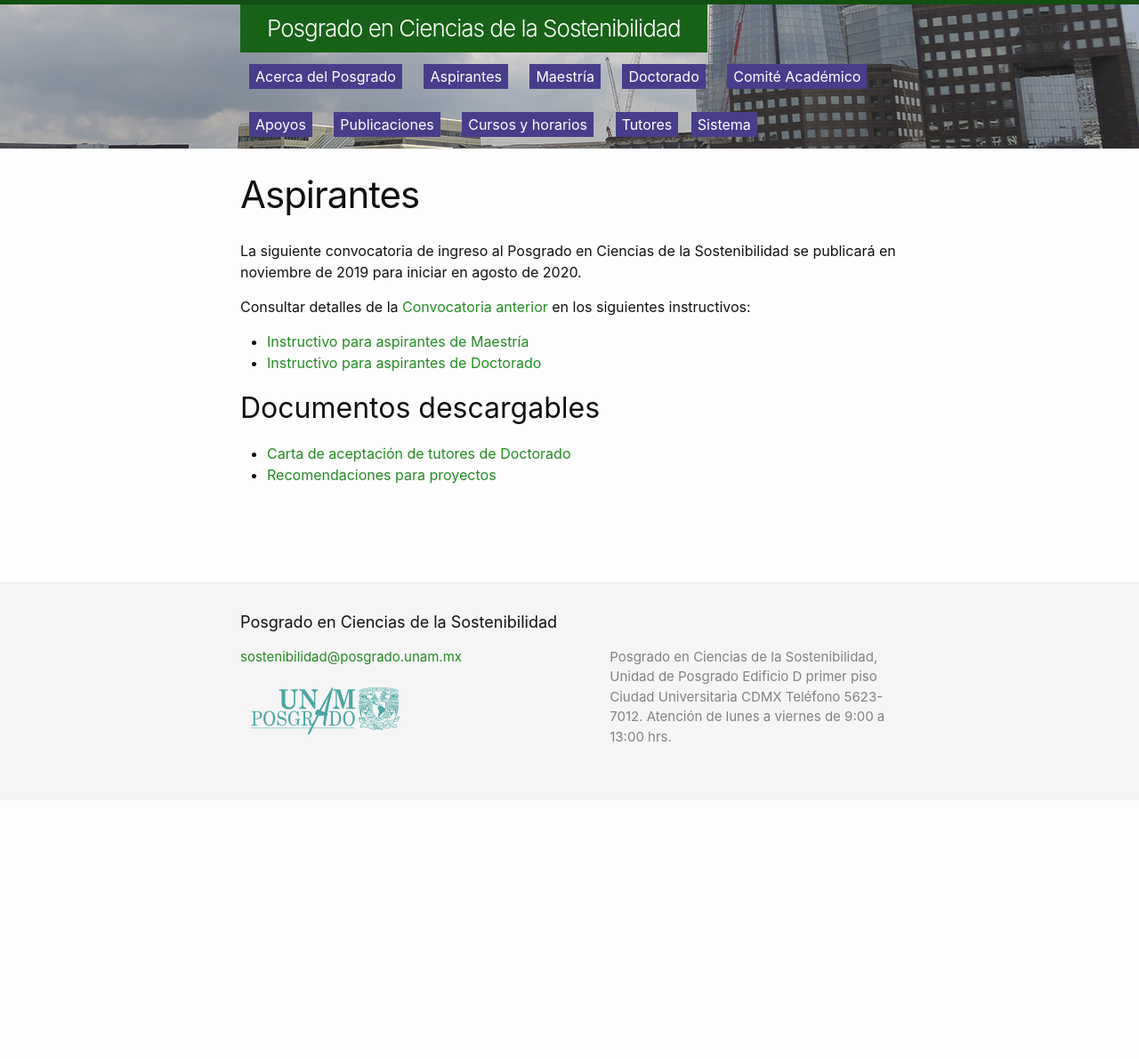
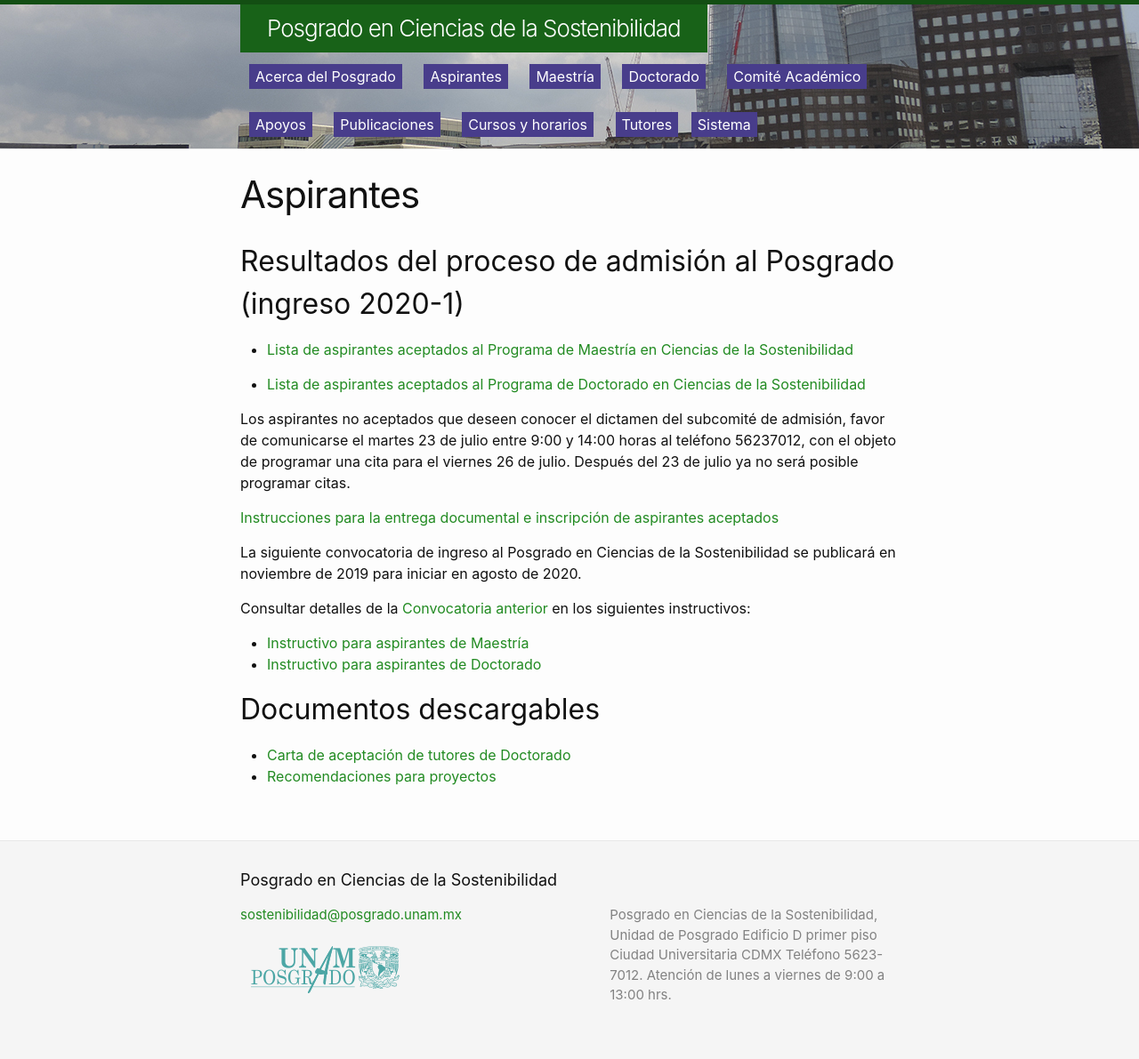
Before and after one commit to pcs-unam/pcs-unam.github.io, a Jekyll site: the page built from 01_aspirantes.md, in a window 1280 px wide. Shown: the whole page at 89% size. Built offline with Jekyll 4.4.1, drawn with Linux system fonts in a browser that asks for light colours; before the commit the page ends 900 px from its top, so only the background shows below that.

Commit message:
Publicación listas aspirantes e instructivo

```diff
--- a/01_aspirantes.md
+++ b/01_aspirantes.md
@@ -5,6 +5,16 @@ permalink: /aspirantes/
 pleca: /assets/plecas/p16.jpg
 menu: true
 ---
+
+## Resultados del proceso de admisión al Posgrado (ingreso 2020-1)
+
+ - [Lista de aspirantes aceptados al Programa de Maestría en Ciencias de la Sostenibilidad](/assets/docs/lista_aspirantes_aceptados_maestria_2020_1.pdf)
+
+ - [Lista de aspirantes aceptados al Programa de Doctorado en Ciencias de la Sostenibilidad](/assets/docs/lista_aspirantes_aceptados_doctorado_2020_1.pdf)
+
+Los aspirantes no aceptados que deseen conocer el dictamen del subcomité de admisión, favor de comunicarse el martes 23 de julio entre 9:00 y 14:00 horas al teléfono 56237012, con el objeto de programar una cita para el viernes 26 de julio. Después del 23 de julio ya no será posible programar citas.
+
+[Instrucciones para la entrega documental e inscripción de aspirantes aceptados](/assets/docs/instrucciones_entrega documental_inscripcion_aspirantes_aceptados.pdf)
 
 La siguiente convocatoria de ingreso al Posgrado en Ciencias de la Sostenibilidad se publicará en noviembre de 2019 para iniciar en agosto de 2020.
 
```
